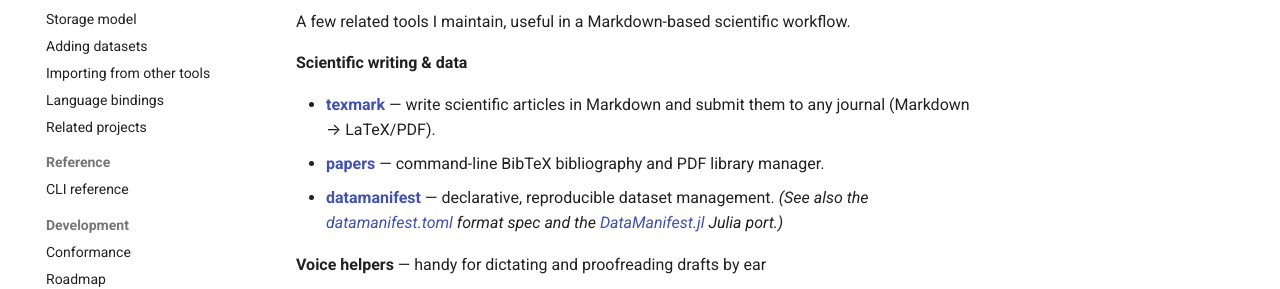
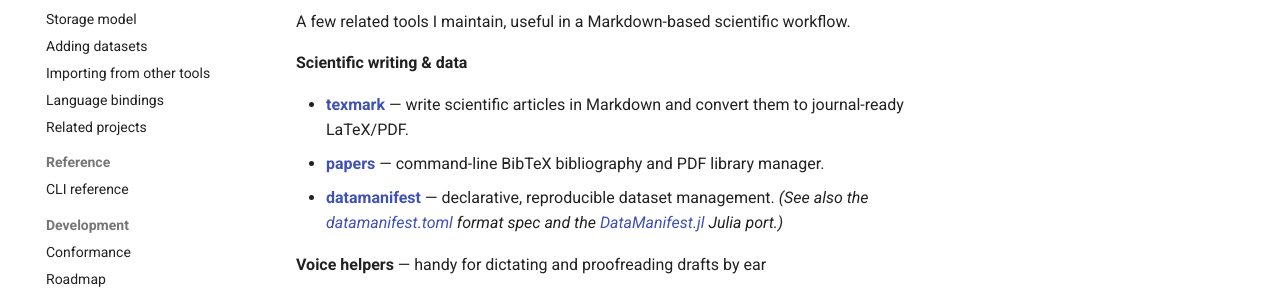
Before and after one commit to perrette/datamanifest, an MkDocs documentation site: the page built from docs/index.md, in a window 1280 px wide and 900 px high, scrolled down 1102 px. Shown: the part 295-584 px from the top of the window. Built offline with MkDocs 1.6.1 and Material for MkDocs 9.7.7, drawn with Linux system fonts in a browser that asks for light colours; comment, search, counter and statistics services are not loaded.

Commit message:
docs: drop the 'any journal' overstatement from the texmark cross-link

```diff
--- a/README.md
+++ b/README.md
@@ -96,7 +96,7 @@
 
 **Scientific writing & data**
 
-- [**texmark**](https://perrette.github.io/texmark/) — write scientific articles in Markdown and submit them to any journal (Markdown → LaTeX/PDF).
+- [**texmark**](https://perrette.github.io/texmark/) — write scientific articles in Markdown and convert them to journal-ready LaTeX/PDF.
 - [**papers**](https://perrette.github.io/papers/) — command-line BibTeX bibliography and PDF library manager.
 - [**datamanifest**](https://perrette.github.io/datamanifest/) — declarative, reproducible dataset management. *(See also the [datamanifest.toml](https://perrette.github.io/datamanifest.toml/) format spec and the [DataManifest.jl](https://awi-esc.github.io/DataManifest.jl/) Julia port.)*
 
--- a/docs/index.md
+++ b/docs/index.md
@@ -53,7 +53,7 @@
 
 **Scientific writing & data**
 
-- [**texmark**](https://perrette.github.io/texmark/) — write scientific articles in Markdown and submit them to any journal (Markdown → LaTeX/PDF).
+- [**texmark**](https://perrette.github.io/texmark/) — write scientific articles in Markdown and convert them to journal-ready LaTeX/PDF.
 - [**papers**](https://perrette.github.io/papers/) — command-line BibTeX bibliography and PDF library manager.
 - [**datamanifest**](https://perrette.github.io/datamanifest/) — declarative, reproducible dataset management. *(See also the [datamanifest.toml](https://perrette.github.io/datamanifest.toml/) format spec and the [DataManifest.jl](https://awi-esc.github.io/DataManifest.jl/) Julia port.)*
 
--- a/docs/related.md
+++ b/docs/related.md
@@ -4,7 +4,7 @@
 
 **Scientific writing & data**
 
-- [**texmark**](https://perrette.github.io/texmark/) — write scientific articles in Markdown and submit them to any journal (Markdown → LaTeX/PDF).
+- [**texmark**](https://perrette.github.io/texmark/) — write scientific articles in Markdown and convert them to journal-ready LaTeX/PDF.
 - [**papers**](https://perrette.github.io/papers/) — command-line BibTeX bibliography and PDF library manager.
 - [**datamanifest**](https://perrette.github.io/datamanifest/) — declarative, reproducible dataset management. *(See also the [datamanifest.toml](https://perrette.github.io/datamanifest.toml/) format spec and the [DataManifest.jl](https://awi-esc.github.io/DataManifest.jl/) Julia port.)*
 
```
